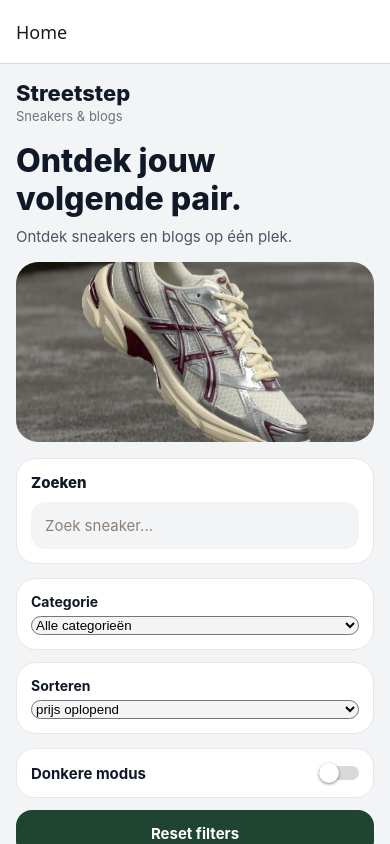
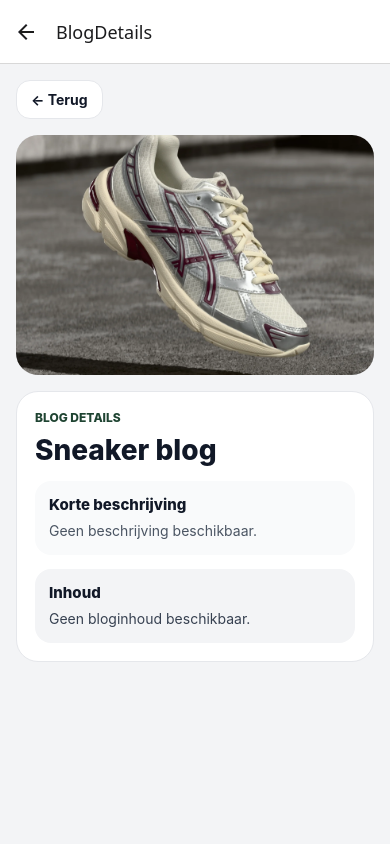
Before and after one commit to mikaluuv/mobile-app-2, a React Native app: screen /BlogDetails in a window 390 px wide. Built offline with nearby package versions, Linux system fonts and the light colour scheme; no server answers.

Commit message:
[react-native]-[blogdetails-scherm-toegevoegd]

```diff
--- a/App.js
+++ b/App.js
@@ -4,6 +4,7 @@ import { createNativeStackNavigator } from "@react-navigation/native-stack";
 
 import HomeScreen from "./screens/HomeScreen";
 import ProductDetail from "./screens/ProductDetail";
+import BlogDetailsScreen from "./screens/BlogDetailsScreen";
 
 const Stack = createNativeStackNavigator();
 
@@ -50,6 +51,7 @@ export default function App() {
           initialParams={{ products, blogs }}
         />
         <Stack.Screen name="Details" component={ProductDetail} />
+        <Stack.Screen name="BlogDetails" component={BlogDetailsScreen} />
       </Stack.Navigator>
     </NavigationContainer>
   );
--- a/components/ProductCard.js
+++ b/components/ProductCard.js
@@ -11,13 +11,15 @@ export default function ProductCard({
   type,
 }) {
   const navigation = useNavigation();
+  const screenName = type === "blog" ? "BlogDetails" : "Details";
+  const item = { title, description, price, image, details, type };
 
   return (
     <Pressable
       style={styles.card}
       onPress={() =>
-        navigation.navigate("Details", {
-          product: { title, description, price, image, details, type },
+        navigation.navigate(screenName, {
+          product: item,
         })
       }
     >
@@ -48,8 +50,8 @@ export default function ProductCard({
         <Pressable
           style={styles.button}
           onPress={() =>
-            navigation.navigate("Details", {
-              product: { title, description, price, image, details, type },
+            navigation.navigate(screenName, {
+              product: item,
             })
           }
         >
--- /dev/null
+++ b/screens/BlogDetailsScreen.js
@@ -0,0 +1,131 @@
+import React from "react";
+import { StatusBar } from "expo-status-bar";
+import {
+  View,
+  Text,
+  ScrollView,
+  StyleSheet,
+  Image,
+  Pressable,
+} from "react-native";
+
+const BlogDetailsScreen = ({ route, navigation }) => {
+  const { product } = route.params || {};
+
+  return (
+    <ScrollView style={styles.container} contentContainerStyle={styles.content}>
+      <StatusBar style="dark" />
+
+      <Pressable style={styles.backButton} onPress={() => navigation.goBack()}>
+        <Text style={styles.backText}>← Terug</Text>
+      </Pressable>
+
+      <Image
+        source={product?.image || require("../assets/sne.webp")}
+        style={styles.image}
+      />
+
+      <View style={styles.mainCard}>
+        <Text style={styles.label}>Blog details</Text>
+        <Text style={styles.title}>{product?.title || "Sneaker blog"}</Text>
+
+        <View style={styles.sectionCard}>
+          <Text style={styles.sectionTitle}>Korte beschrijving</Text>
+          <Text style={styles.description}>
+            {product?.description || "Geen beschrijving beschikbaar."}
+          </Text>
+        </View>
+
+        <View style={styles.sectionCardAlt}>
+          <Text style={styles.sectionTitle}>Inhoud</Text>
+          <Text style={styles.infoText}>
+            {product?.details || "Geen bloginhoud beschikbaar."}
+          </Text>
+        </View>
+      </View>
+    </ScrollView>
+  );
+};
+
+const styles = StyleSheet.create({
+  container: {
+    flex: 1,
+    backgroundColor: "#f3f4f6",
+  },
+  content: {
+    padding: 16,
+    paddingBottom: 36,
+  },
+  backButton: {
+    alignSelf: "flex-start",
+    backgroundColor: "#ffffff",
+    borderWidth: 1,
+    borderColor: "#e5e7eb",
+    paddingHorizontal: 14,
+    paddingVertical: 10,
+    borderRadius: 14,
+    marginBottom: 16,
+  },
+  backText: {
+    color: "#111827",
+    textAlign: "center",
+    fontWeight: "700",
+    fontSize: 14,
+  },
+  image: {
+    width: "100%",
+    height: 240,
+    borderRadius: 22,
+    marginBottom: 16,
+    backgroundColor: "#e5e7eb",
+  },
+  mainCard: {
+    backgroundColor: "#ffffff",
+    padding: 18,
+    borderRadius: 22,
+    borderWidth: 1,
+    borderColor: "#e5e7eb",
+  },
+  label: {
+    color: "#1f4432",
+    fontSize: 12,
+    fontWeight: "800",
+    marginBottom: 8,
+    textTransform: "uppercase",
+  },
+  title: {
+    color: "#111827",
+    fontSize: 28,
+    fontWeight: "800",
+    marginBottom: 14,
+  },
+  sectionCard: {
+    backgroundColor: "#f9fafb",
+    borderRadius: 16,
+    padding: 14,
+    marginBottom: 14,
+  },
+  sectionCardAlt: {
+    backgroundColor: "#f3f4f6",
+    borderRadius: 16,
+    padding: 14,
+  },
+  sectionTitle: {
+    color: "#111827",
+    fontSize: 15,
+    fontWeight: "800",
+    marginBottom: 6,
+  },
+  description: {
+    color: "#4b5563",
+    fontSize: 14,
+    lineHeight: 21,
+  },
+  infoText: {
+    color: "#374151",
+    lineHeight: 21,
+    fontSize: 14,
+  },
+});
+
+export default BlogDetailsScreen;
```
